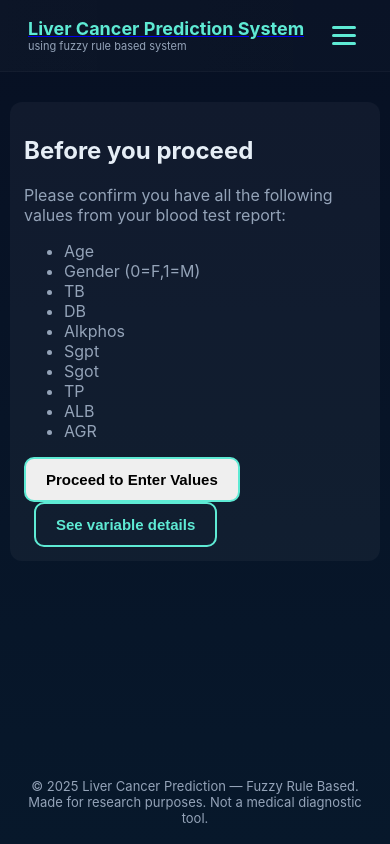
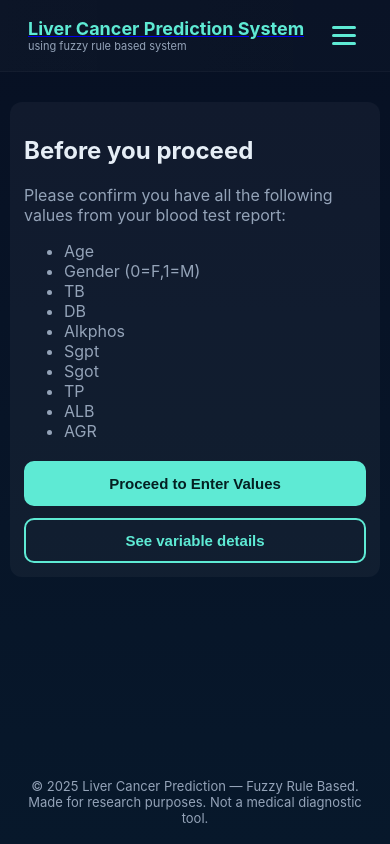
Before and after one commit to codeyaarmadhav/Liver-Cancer-Prediction-Frontend, a React (Vite) app: page /checklist in a window 390 px wide. Built offline with nearby package versions, Linux system fonts and the light colour scheme.

Commit message:
fix overlapping issues

```diff
--- a/src/components/InputChecklist.jsx
+++ b/src/components/InputChecklist.jsx
@@ -1,21 +1,30 @@
 import React from "react";
 import { useNavigate } from "react-router-dom";
 
-export default function InputChecklist(){
+export default function InputChecklist() {
   const nav = useNavigate();
-  const items = ["Age","Gender (0=F,1=M)","TB","DB","Alkphos","Sgpt","Sgot","TP","ALB","AGR"];
+  const items = ["Age", "Gender (0=F,1=M)", "TB", "DB", "Alkphos", "Sgpt", "Sgot", "TP", "ALB", "AGR"];
+
   return (
     <div className="section">
       <h2>Before you proceed</h2>
-      <p style={{color:"var(--muted)"}}>Please confirm you have all the following values from your blood test report:</p>
+      <p style={{ color: "var(--muted)" }}>
+        Please confirm you have all the following values from your blood test report:
+      </p>
 
-      <ul style={{color:"var(--muted)",marginTop:10}}>
-        {items.map(it=> <li key={it}>{it}</li>)}
+      <ul style={{ color: "var(--muted)", marginTop: 10 }}>
+        {items.map(it => <li key={it}>{it}</li>)}
       </ul>
 
-      <div style={{marginTop:16}}>
-        <button className="btn" onClick={()=>nav("/predict")}>Proceed to Enter Values</button>
-        <button className="btn secondary" style={{marginLeft:10}} onClick={()=>nav("/variables")}>See variable details</button>
+      {/* Button Section Updated */}
+      <div className="form-actions" style={{ marginTop: 20 }}>
+        <button className="btn primary-btn" onClick={() => nav("/predict")}>
+          Proceed to Enter Values
+        </button>
+
+        <button className="btn secondary" onClick={() => nav("/variables")}>
+          See variable details
+        </button>
       </div>
     </div>
   );
--- a/src/components/VariablesExplain.jsx
+++ b/src/components/VariablesExplain.jsx
@@ -2,35 +2,39 @@ import React from "react";
 import { Link } from "react-router-dom";
 
 const list = [
-  {k:"Age", t:"Age of patient (years).", d:"Numeric age; older age increases risk in many rules."},
-  {k:"Gender", t:"Gender (0=Female, 1=Male).", d:"Binary; some rules slightly differ by gender."},
-  {k:"TB", t:"Total Bilirubin (mg/dL).", d:"Elevated in liver dysfunction; higher makes risk increase."},
-  {k:"DB", t:"Direct Bilirubin (mg/dL).", d:"Direct bilirubin rises with cholestatic or obstructive issues."},
-  {k:"Alkphos", t:"Alkaline Phosphatase (IU/L).", d:"High in biliary obstruction and certain liver conditions."},
-  {k:"Sgpt", t:"ALT (SGPT) (IU/L).", d:"Liver enzyme — higher values often indicate hepatocellular injury."},
-  {k:"Sgot", t:"AST (SGOT) (IU/L).", d:"Liver enzyme, used with ALT to interpret injury pattern."},
-  {k:"TP", t:"Total Proteins (g/dL).", d:"Protein synthesis capacity; low TP may indicate liver dysfunction."},
-  {k:"ALB", t:"Albumin (g/dL).", d:"Lower albumin signals reduced liver synthetic function."},
-  {k:"AGR", t:"Albumin / Globulin Ratio.", d:"Changes in this ratio reflect chronic liver disease."},
+  { k: "Age", t: "Age of patient (years).", d: "Numeric age; older age increases risk in many rules." },
+  { k: "Gender", t: "Gender (0=Female, 1=Male).", d: "Binary; some rules slightly differ by gender." },
+  { k: "TB", t: "Total Bilirubin (mg/dL).", d: "Elevated in liver dysfunction; higher makes risk increase." },
+  { k: "DB", t: "Direct Bilirubin (mg/dL).", d: "Direct bilirubin rises with cholestatic or obstructive issues." },
+  { k: "Alkphos", t: "Alkaline Phosphatase (IU/L).", d: "High in biliary obstruction and certain liver conditions." },
+  { k: "Sgpt", t: "ALT (SGPT) (IU/L).", d: "Liver enzyme — higher values often indicate hepatocellular injury." },
+  { k: "Sgot", t: "AST (SGOT) (IU/L).", d: "Liver enzyme, used with ALT to interpret injury pattern." },
+  { k: "TP", t: "Total Proteins (g/dL).", d: "Protein synthesis capacity; low TP may indicate liver dysfunction." },
+  { k: "ALB", t: "Albumin (g/dL).", d: "Lower albumin signals reduced liver synthetic function." },
+  { k: "AGR", t: "Albumin / Globulin Ratio.", d: "Changes in this ratio reflect chronic liver disease." },
 ];
 
-export default function VariablesExplain(){
+export default function VariablesExplain() {
   return (
     <div className="section">
       <h2>Required Test Variables</h2>
-      <p className="test" style={{color:"var(--muted)"}}>We need a small set of blood test values to run the fuzzy predictor. Each is briefly explained below.</p>
+      <p className="test" style={{ color: "var(--muted)" }}>
+        We need a small set of blood test values to run the fuzzy predictor. Each is briefly explained below.
+      </p>
 
-      <div style={{marginTop:14}} className="grid">
-        {list.map(item=>(
+      <div style={{ marginTop: 14 }} className="grid">
+        {list.map(item => (
           <div key={item.k} className="card">
             <strong>{item.k} — {item.t}</strong>
-            <p style={{color:"var(--muted)",marginTop:8}}>{item.d}</p>
+            <p style={{ color: "var(--muted)", marginTop: 8 }}>{item.d}</p>
           </div>
         ))}
       </div>
 
-      <div style={{marginTop:18}}>
-        <Link to="/checklist"><button className="btn">I have all test results — Proceed</button></Link>
+      <div style={{ marginTop: 20, textAlign: "center" }}>
+        <Link to="/checklist">
+          <button className="btn primary-btn">I have all test results — Proceed</button>
+        </Link>
       </div>
     </div>
   );
--- a/src/index.css
+++ b/src/index.css
@@ -87,6 +87,7 @@ body{
   font-size:15px;
   border:2px solid var(--accent);
   white-space:nowrap;
+  transition:0.25s;
 }
 
 /* Primary — Filled */
@@ -97,7 +98,6 @@ body{
 .btn.primary-btn:hover {
   background:#34d399;
   border-color:#34d399;
-  transition:0.25s;
 }
 
 /* Secondary — Outline */
@@ -108,7 +108,6 @@ body{
 .btn.secondary:hover {
   background:var(--accent);
   color:#042022;
-  transition:0.25s;
 }
 
 /* ========================= */
@@ -132,6 +131,7 @@ main{
   box-shadow: 0 6px 30px rgba(2,6,23,0.6);
   border:1px solid rgba(255,255,255,0.03);
 }
+
 .hero-left{flex:1}
 .h-title{font-size:34px;margin:0 0 10px}
 .h-sub{color:var(--muted);margin-bottom:14px}
@@ -251,22 +251,18 @@ input, select{
     text-align:center;
   }
   .hero-right{width:100%;}
-  .hero-cta{
-    flex-direction:column;
+}
+
+/* Shared CTA improvement */
+@media (max-width: 600px) {
+  .hero-cta,
+  .form-actions {
+    flex-direction: column !important;
+    width: 100%;
   }
-  .hero-cta .btn{
-    width:100%;
-  }
-
-  .form-row{
-    flex-direction:column;
-  }
-
-  .form-actions{
-    flex-direction:column;
-  }
-  .form-actions .btn{
-    width:100%;
+  .hero-cta .btn,
+  .form-actions .btn {
+    width: 100% !important;
   }
 }
 
```
